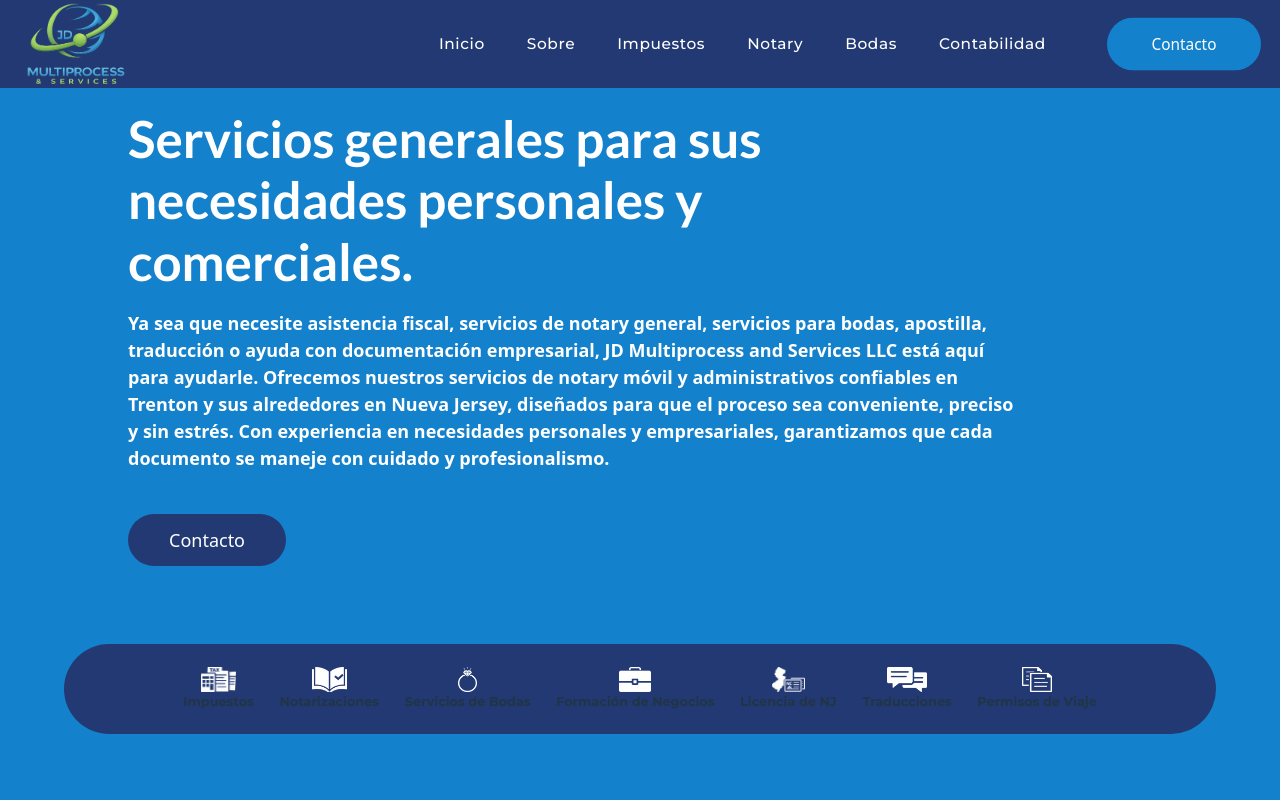
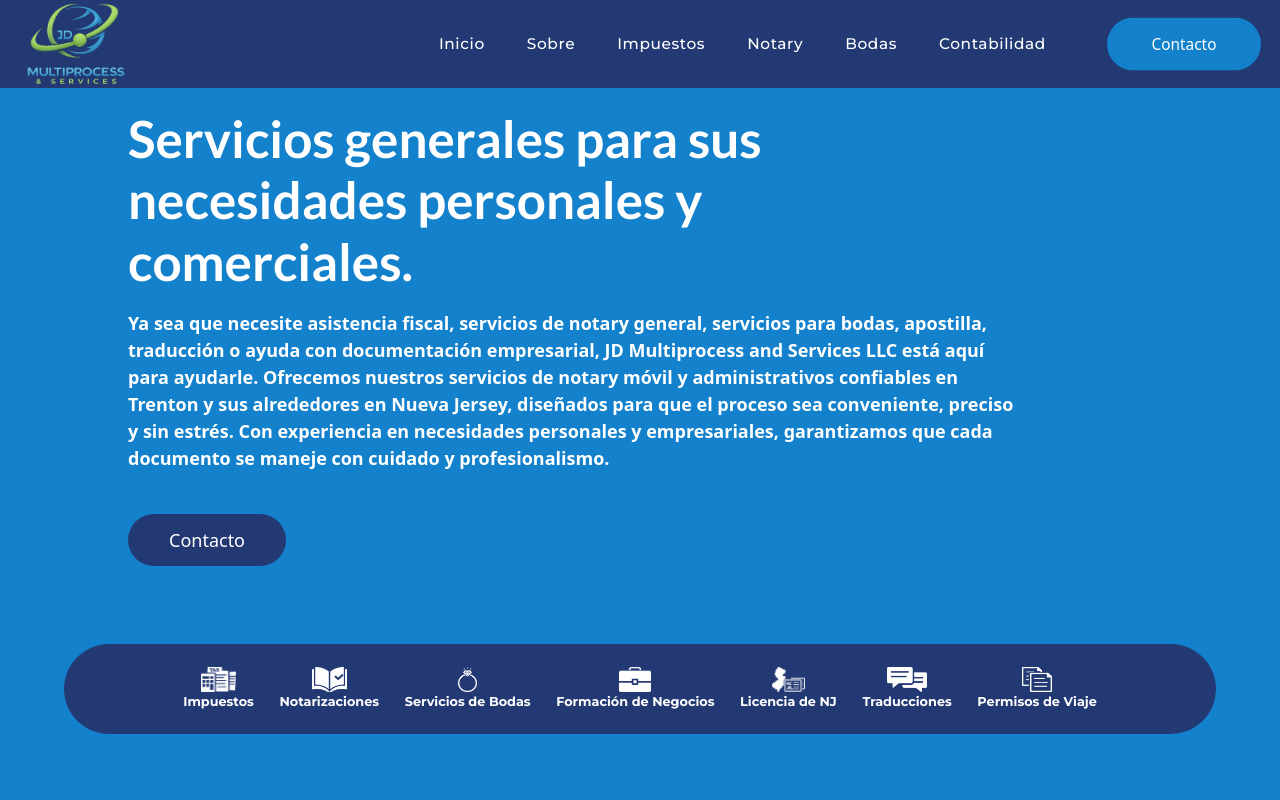
Before and after one commit to NasirCrossGriffin/JD-Multiprocess-Services-Website, a React (Vite) app in the folder frontend/: page / in a window 1280 px wide. Shown: the top 800 px of the page. Built offline with nearby package versions, Linux system fonts and the light colour scheme; no server answers.

Commit message:
fixed service name color issue

```diff
--- a/frontend/src/App.css
+++ b/frontend/src/App.css
@@ -182,6 +182,7 @@
     font-size: 1vw;
     height : 20px;
     text-wrap: nowrap;
+    color : white
   }
 
   .ServiceIcon img {
@@ -732,6 +733,7 @@
     font-size: 1.5vh;
     height : 20px;
     text-wrap: nowrap;
+    color : white
   }
 
   .ServiceIcon img {
```
